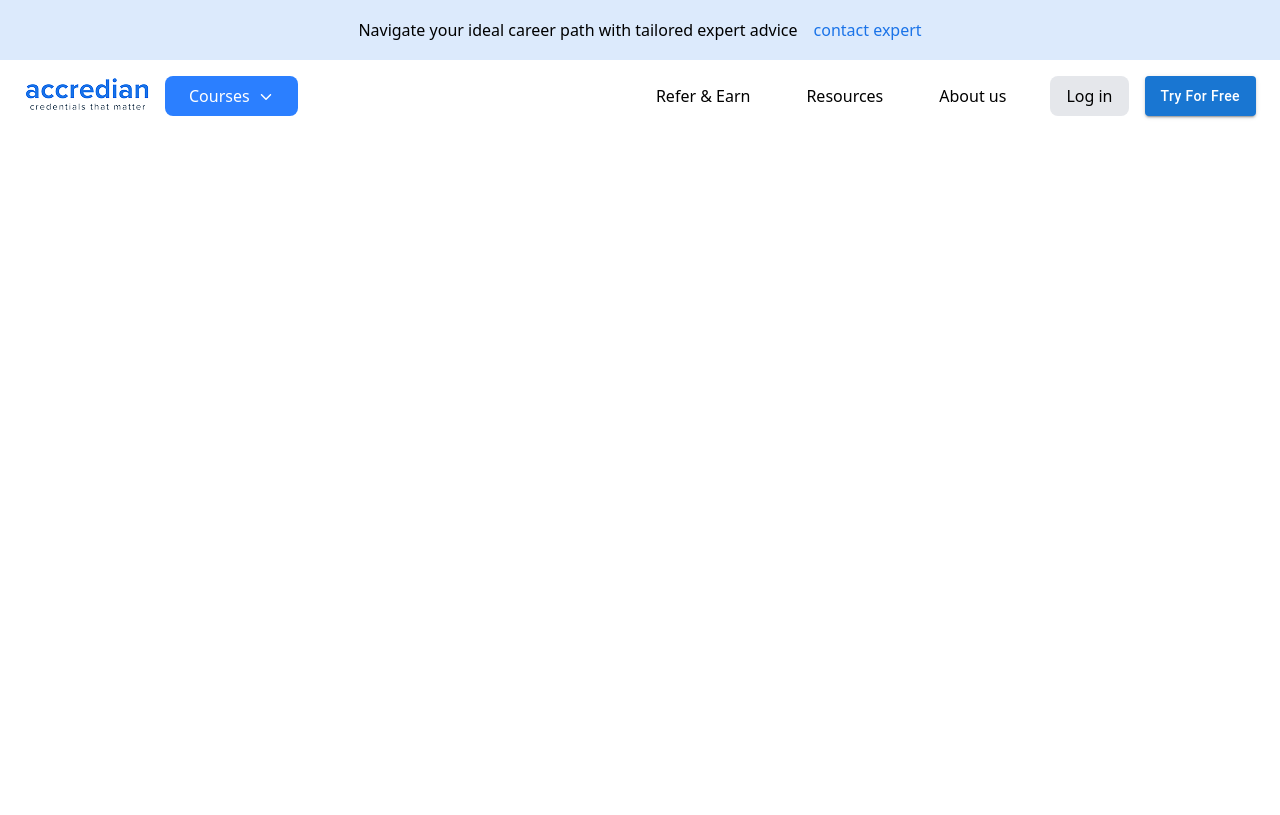
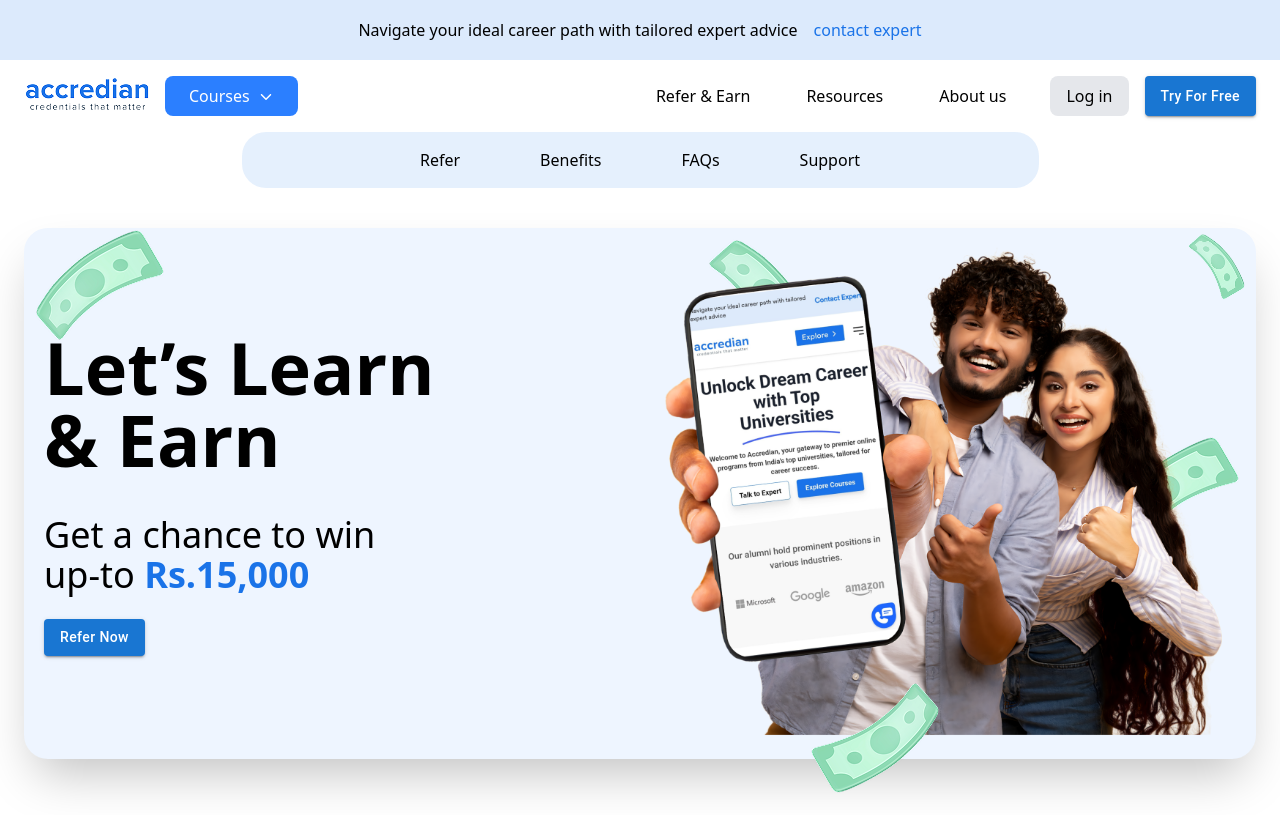
Before and after one commit to mubashirbappi5/Accredian-frontend-task-repo, a React (Vite) app: page / in a window 1280 px wide. Built offline with nearby package versions, Linux system fonts and the light colour scheme.

Commit message:
banner section update

```diff
--- /dev/null
+++ b/src/Component/Banner.jsx
@@ -0,0 +1,35 @@
+import { Button } from "@mui/material";
+import money from "../assets/Anniversary (8) 1.png";
+import bannerImg1 from "../assets/Anniversary (7) 1.png";
+const Banner = () => {
+  return (
+    <div className="container   px-6 py-0  mx-auto my-10">
+      <div className="grid relative z-10 bg-[#EEF5FF] grid-cols-2 py-0 px-5 rounded-3xl shadow-2xl items-center">
+        <div className="space-y-4">
+          <h1 className="text-7xl font-bold mb-10">
+            Let’s Learn <br /> & Earn
+          </h1>
+          <h3 className="text-4xl mb-6 ">
+            Get a chance to win <br />
+            up-to{" "}
+            <span className="text-[#1A73E8] font-semibold">Rs.15,000</span>
+          </h3>
+          <Button variant="contained" style={{ textTransform: "capitalize" }}>
+            Refer Now
+          </Button>
+        </div>
+        <div>
+          <img className="z-10 relative" src={bannerImg1} alt="" />
+        </div>
+
+        <img className="absolute left-[770px] z-20 top-[430px]" src={money} alt="" />
+        <img className="absolute left-0 rotate-180 -top-5" src={money} alt="" />
+        <img className="absolute  right-0 rotate-180 " src={money} alt="" />
+        <img className="absolute  right-0 top-0 -rotate-90 w-20 " src={money} alt="" />
+        <img className="absolute  right-[415px] top-0 -rotate-90  " src={money} alt="" />
+      </div>
+    </div>
+  );
+};
+
+export default Banner;
--- /dev/null
+++ b/src/Component/SubBar.jsx
@@ -0,0 +1,14 @@
+
+
+const SubBar = () => {
+    return (
+        <div className="bg-[#1A73E81C] p-4 flex justify-center items-center w-[797px] mx-auto gap-20 rounded-3xl">
+            <h3 className="hover:text-blue-500">Refer</h3>
+            <h3 className="hover:text-blue-500">Benefits</h3>
+            <h3 className="hover:text-blue-500">FAQs</h3>
+            <h3 className="hover:text-blue-500">Support</h3>
+        </div>
+    );
+};
+
+export default SubBar;
--- a/src/Page/Home.jsx
+++ b/src/Page/Home.jsx
@@ -1,5 +1,7 @@
+import Banner from "../Component/Banner";
 import Header from "../Component/Header";
 import Navbar from "../Component/Navber";
+import SubBar from "../Component/SubBar";
 
 
 const Home = () => {
@@ -7,6 +9,8 @@ const Home = () => {
         <div>
             <Header/>
             <Navbar/>
+            <SubBar/>
+            <Banner/>
         </div>
     );
 };
```
Also changed, not shown: src/assets/Anniversary (7) 1.png (added), src/assets/Anniversary (8) 1.png (added).
